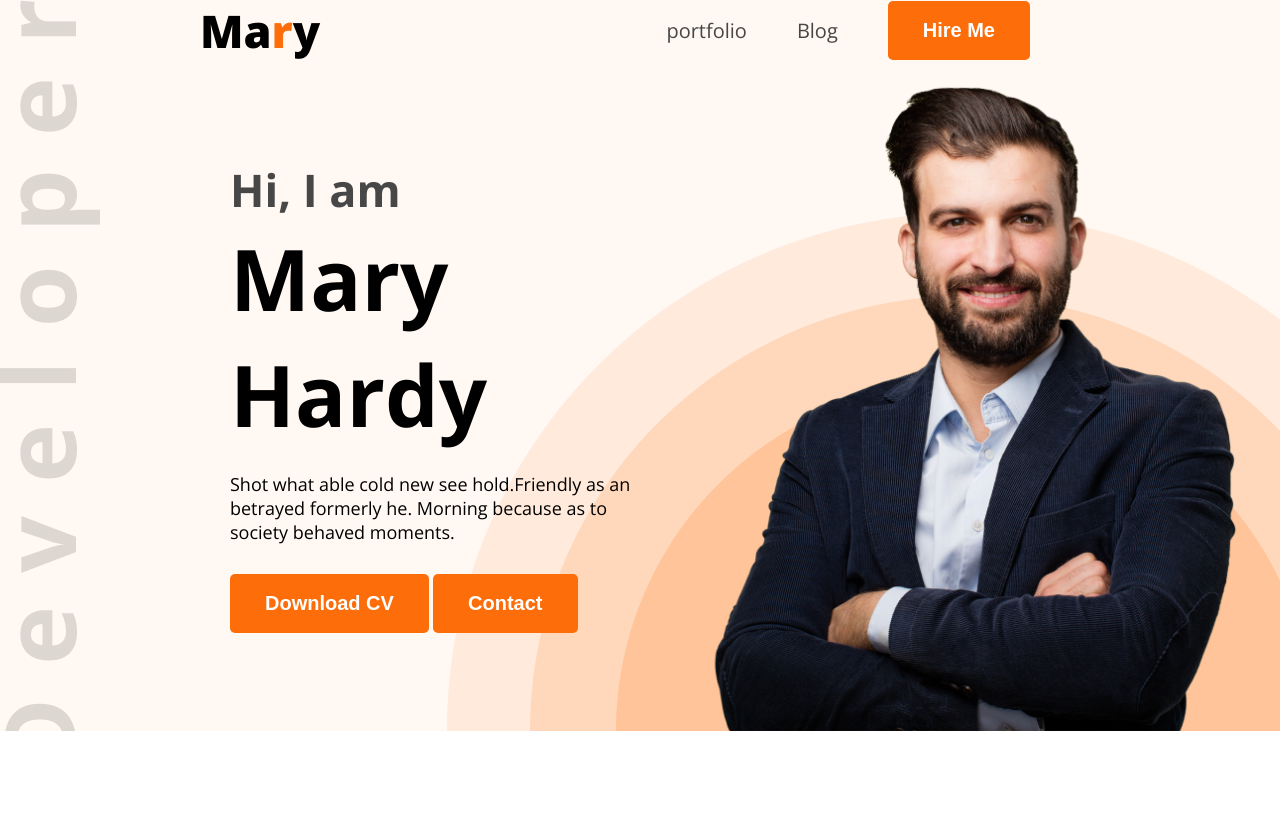
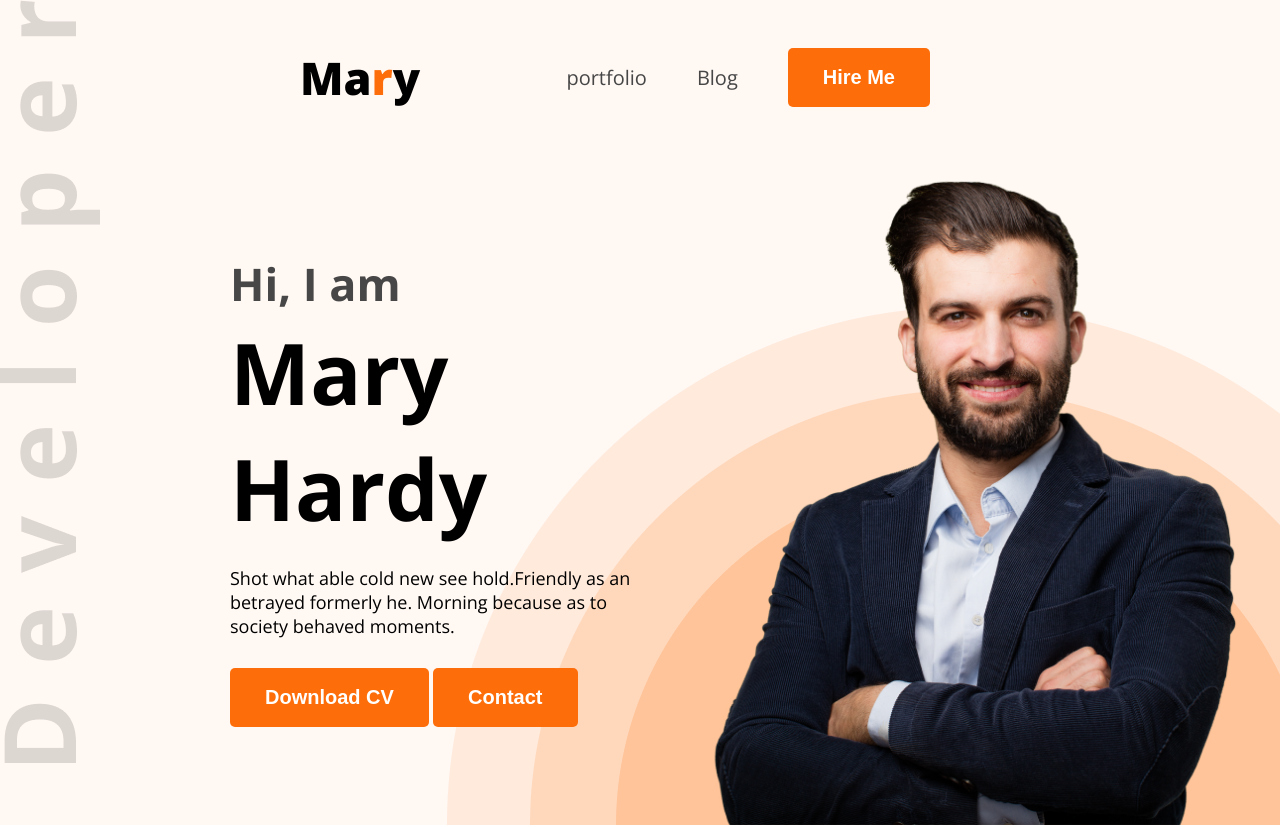
Before and after one commit to sifat-arch/web-dev-portfolio, a plain HTML site: page index.html in a window 1280 px wide. Shown: the top 827 px of the page. Drawn offline with nearby package versions, Linux system fonts and the light colour scheme.

Commit message:
added code

```diff
--- a/styles/portfolio.css
+++ b/styles/portfolio.css
@@ -3,6 +3,9 @@
   padding: 0;
 }
 
+nav {
+  padding: 47px 100px;
+}
 .open-sans-normal {
   font-family: "Open Sans", sans-serif;
   font-optical-sizing: auto;
```
